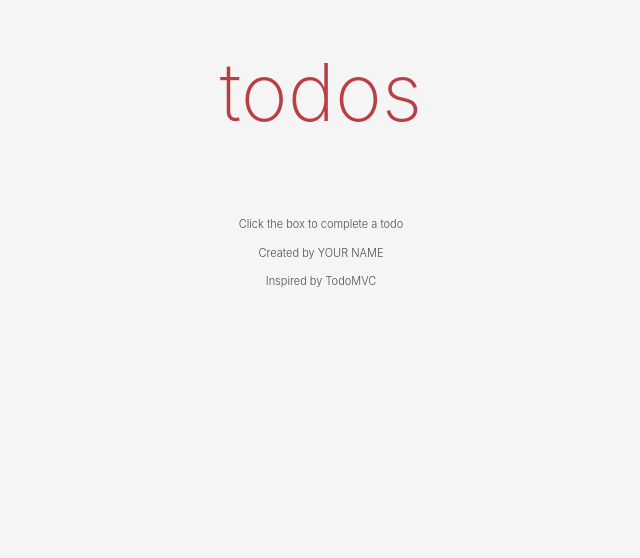
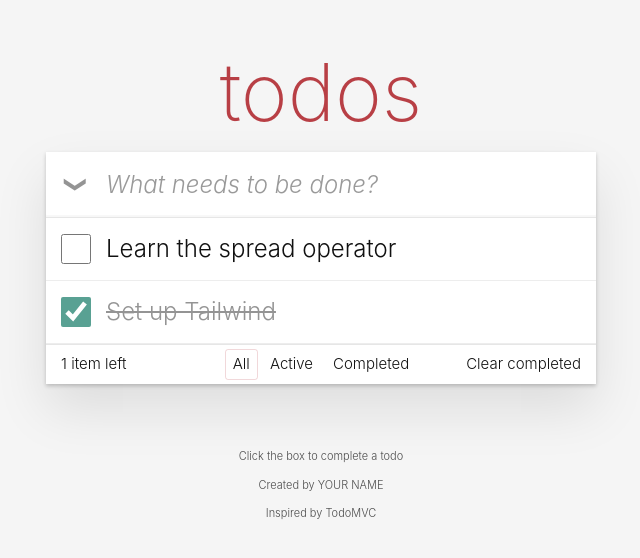
Before and after one commit to josephrubiojimenez/csit340-todomvc, a React (Vite) app: page / in a window 1280 px wide. Shown: the top 558 px of the page, without its empty margins (319-959 px from the left). Built offline with nearby package versions, Linux system fonts and the light colour scheme.

Commit message:
feat: add static todomvc layout

```diff
--- a/src/components/Todos.jsx
+++ b/src/components/Todos.jsx
@@ -1,3 +1,4 @@
+
 function Todos() {
   return (
     <section className="mx-auto max-w-[550px]">
@@ -6,6 +7,102 @@ function Todos() {
       </h1>
 
       <div className="relative bg-white shadow-[0_2px_4px_0_rgba(0,0,0,0.2),0_25px_50px_0_rgba(0,0,0,0.1)]">
+        <form>
+          <input
+            className="h-[65px] w-full py-4 pr-4 pl-[60px] text-2xl shadow-[inset_0_-2px_1px_rgba(0,0,0,0.03)] outline-none placeholder:text-black/40 placeholder:italic focus:shadow-[0_0_2px_2px_#cf7d7d]"
+            placeholder="What needs to be done?"
+          />
+        </form>
+
+        <main className="relative border-t border-[#e6e6e6]">
+          <input
+            id="toggle-all"
+            type="checkbox"
+            className="peer sr-only"
+          />
+          <label
+            htmlFor="toggle-all"
+            className="absolute -top-[66px] left-0 flex h-[65px] w-[60px] cursor-pointer items-center justify-center text-[22px] text-[#949494] peer-checked:text-[#484848]"
+          >
+            <span className="rotate-90">❯</span>
+          </label>
+
+          <ul>
+            <li className="group relative flex items-center border-b border-[#ededed] text-2xl">
+              <input
+                type="checkbox"
+                className="ml-[15px] size-[30px] shrink-0 cursor-pointer accent-[#59a193]"
+              />
+              <span className="flex-1 py-[15px] pr-[60px] pl-[15px] break-all">
+                Learn the spread operator
+              </span>
+              <button
+                type="button"
+                className="absolute right-[10px] hidden size-10 cursor-pointer text-[30px] text-[#949494] group-hover:block hover:text-[#c18585]"
+              >
+                ×
+              </button>
+            </li>
+
+            <li className="group relative flex items-center border-b border-[#ededed] text-2xl">
+              <input
+                type="checkbox"
+                checked
+                readOnly
+                className="ml-[15px] size-[30px] shrink-0 cursor-pointer accent-[#59a193]"
+              />
+              <span className="flex-1 py-[15px] pr-[60px] pl-[15px] break-all text-[#949494] line-through">
+                Set up Tailwind
+              </span>
+              <button
+                type="button"
+                className="absolute right-[10px] hidden size-10 cursor-pointer text-[30px] text-[#949494] group-hover:block hover:text-[#c18585]"
+              >
+                ×
+              </button>
+            </li>
+          </ul>
+        </main>
+
+        <footer className="grid h-10 grid-cols-3 items-center border-t border-[#e6e6e6] px-[15px] text-[15px]">
+          <span>
+            <strong className="font-light">1</strong> item left
+          </span>
+
+          <ul className="flex justify-center gap-1">
+            <li>
+              <button
+                type="button"
+                className="cursor-pointer rounded-[3px] border border-[#b83f45]/20 px-[7px] py-[3px]"
+              >
+                All
+              </button>
+            </li>
+            <li>
+              <button
+                type="button"
+                className="cursor-pointer rounded-[3px] border border-transparent px-[7px] py-[3px] hover:border-[#b83f45]/10"
+              >
+                Active
+              </button>
+            </li>
+            <li>
+              <button
+                type="button"
+                className="cursor-pointer rounded-[3px] border border-transparent px-[7px] py-[3px] hover:border-[#b83f45]/10"
+              >
+                Completed
+              </button>
+            </li>
+          </ul>
+
+          <button
+            type="button"
+            className="cursor-pointer justify-self-end hover:underline"
+          >
+            Clear completed
+          </button>
+        </footer>
       </div>
     </section>
   )
```
